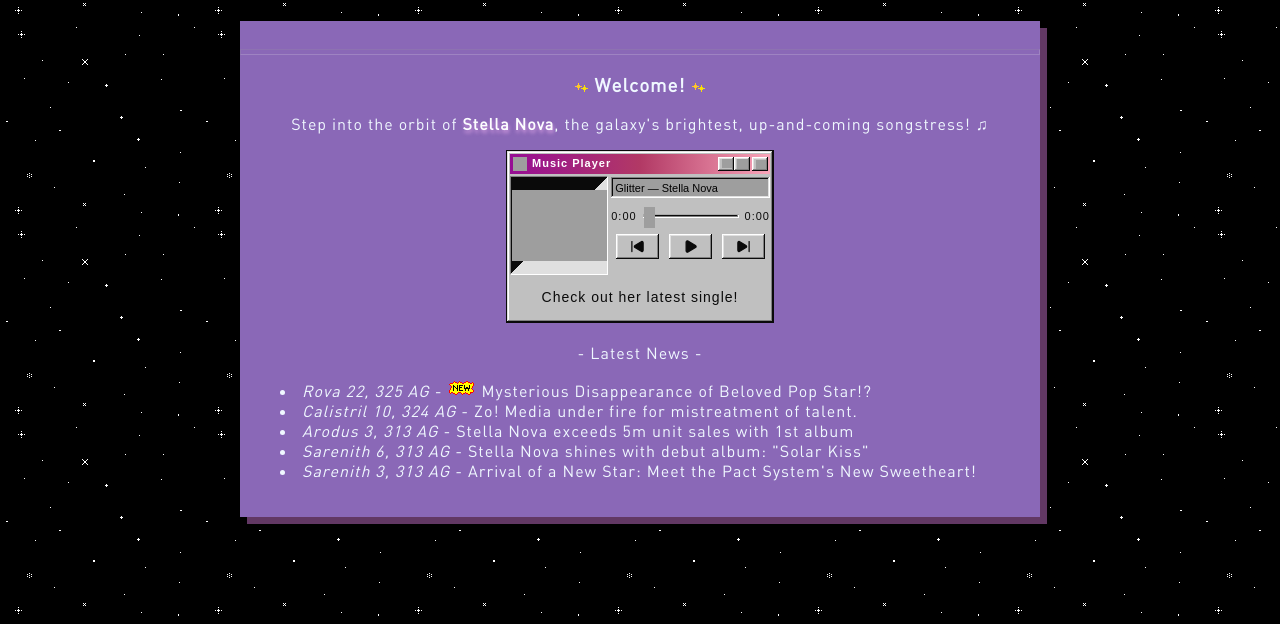
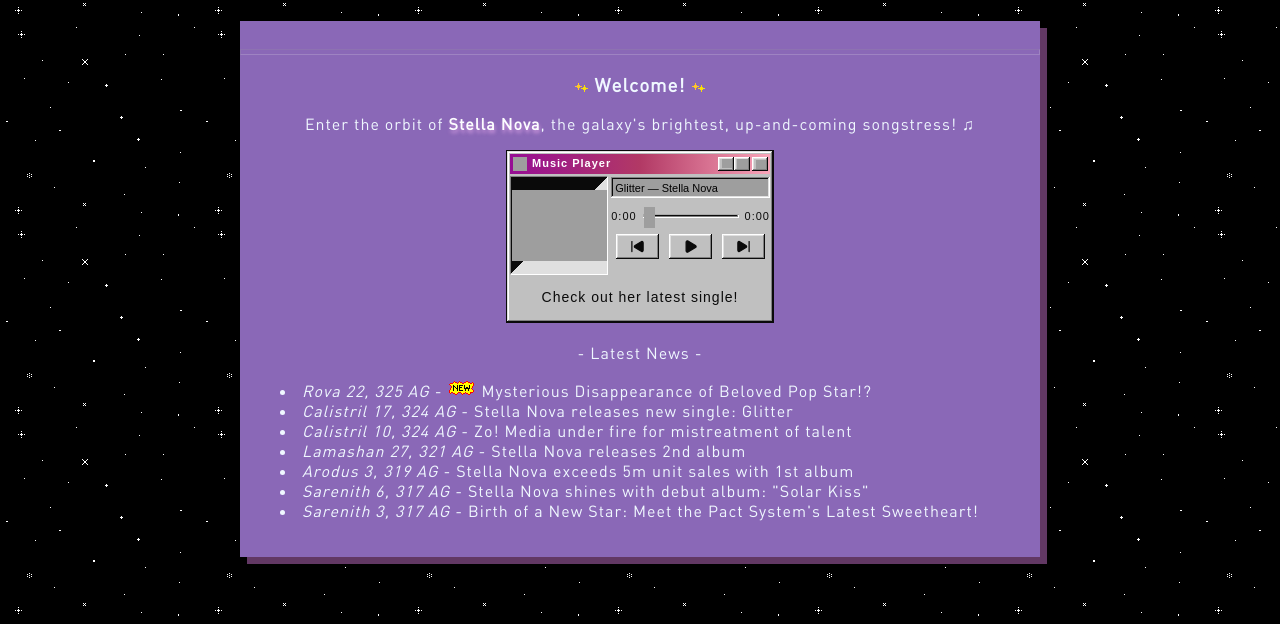
Before and after one commit to ko-xinga/stella-nova, a plain HTML site: page index.html in a window 1280 px wide. Shown: the part 176-800 px from the top of the page. Drawn offline with Linux system fonts and the light colour scheme; grey boxes are pictures that could not be loaded; a web font is replaced by a local one.

Commit message:
Small index text change

```diff
--- a/index.html
+++ b/index.html
@@ -21,7 +21,7 @@
         <img src="/graphics/smallstars.gif" />
       </h3>
       <p>
-        Step into the orbit of
+        Enter the orbit of
         <span class="wiredAnim"><b>Stella Nova</b></span
         >, the galaxy's brightest, up-and-coming songstress! ♫
       </p>
@@ -146,20 +146,24 @@
           Disappearance of Beloved Pop Star!?
         </li>
         <li>
-          <i>Calistril 10, 324 AG</i> - Zo! Media under fire for mistreatment of
-          talent.
+          <i>Calistril 17, 324 AG</i> - Stella Nova releases new single: Glitter
         </li>
         <li>
-          <i>Arodus 3, 313 AG</i> - Stella Nova exceeds 5m unit sales with 1st
+          <i>Calistril 10, 324 AG</i> - Zo! Media under fire for mistreatment of
+          talent
+        </li>
+        <li><i>Lamashan 27, 321 AG</i> - Stella Nova releases 2nd album</li>
+        <li>
+          <i>Arodus 3, 319 AG</i> - Stella Nova exceeds 5m unit sales with 1st
           album
         </li>
         <li>
-          <i>Sarenith 6, 313 AG</i> - Stella Nova shines with debut album:
+          <i>Sarenith 6, 317 AG</i> - Stella Nova shines with debut album:
           "Solar Kiss"
         </li>
         <li>
-          <i>Sarenith 3, 313 AG</i> - Arrival of a New Star: Meet the Pact
-          System's New Sweetheart!
+          <i>Sarenith 3, 317 AG</i> - Birth of a New Star: Meet the Pact
+          System's Latest Sweetheart!
         </li>
       </ul>
     </div>
```
